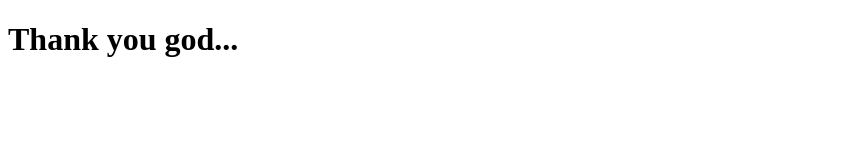
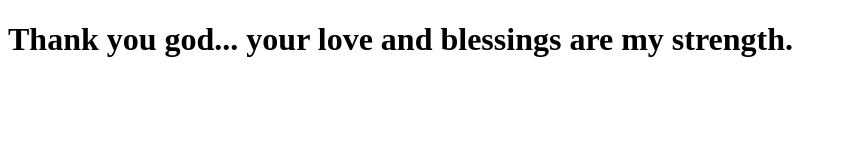
Before and after one commit to KMRChethan/sample-node-app, a website: page public/index.html in a window 1280 px wide. Shown: the whole page, without its empty margins (0-847 px from the left). Drawn offline with Linux system fonts and the light colour scheme.

Commit message:
Home page content updated.

```diff
--- a/public/index.html
+++ b/public/index.html
@@ -6,6 +6,6 @@
     <title>Document</title>
 </head>
 <body>
-    <h1>Thank you god...</h1>
+    <h1>Thank you god... your love and blessings are my strength.</h1>
 </body>
 </html>
```
